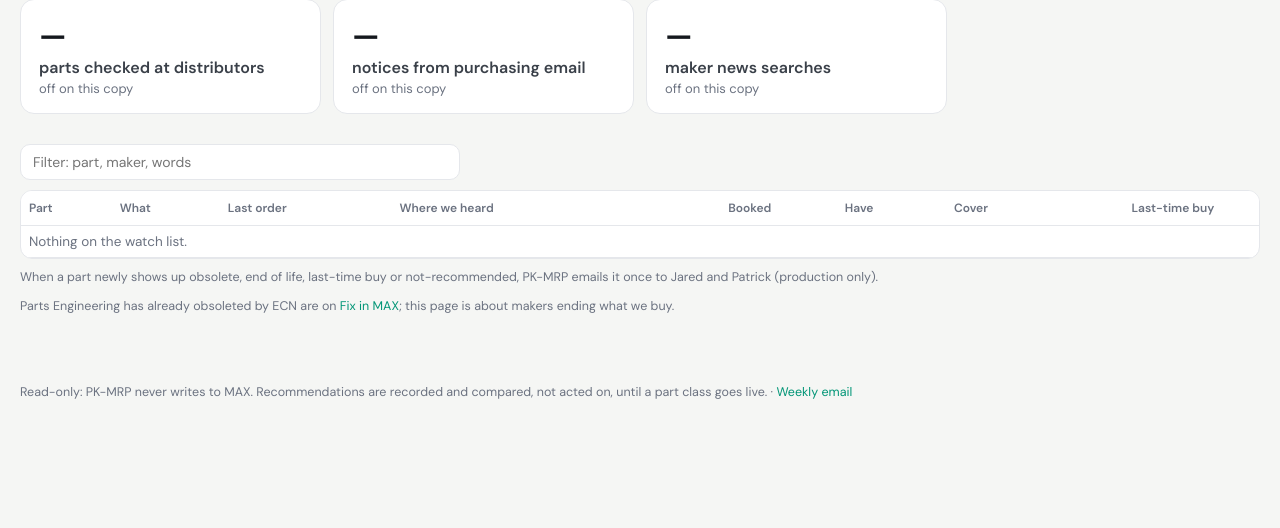
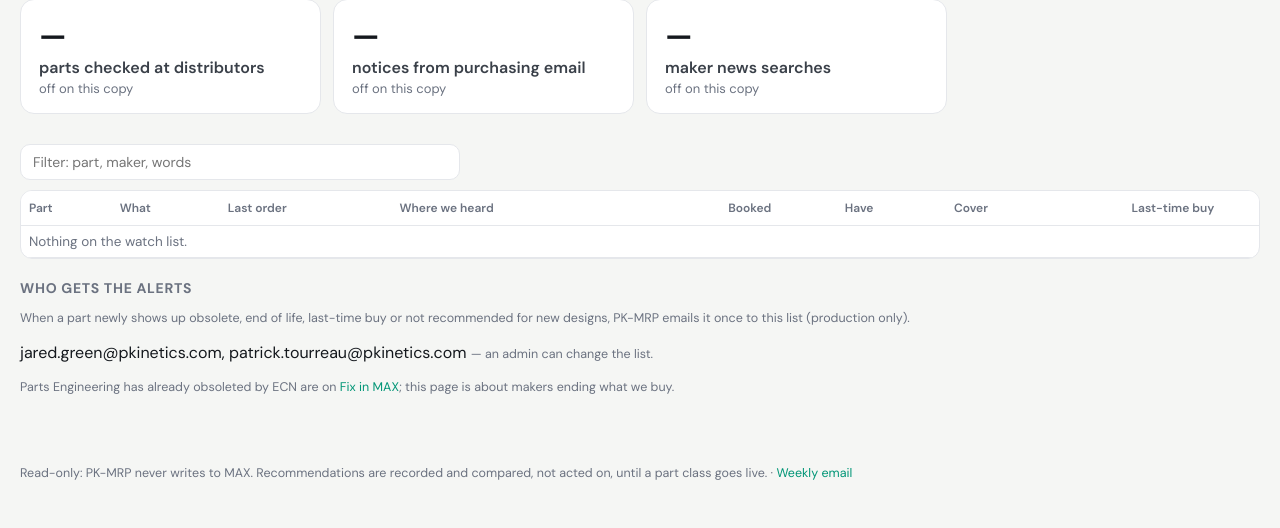
Before and after one commit to jaredPK1/PK-MRP, a Flask app: page /eol in a window 1280 px wide. Shown: the part 272-800 px from the top of the page. Run offline with Flask 3, Linux system fonts and the light colour scheme.

Commit message:
EOL alerts: choose who gets them on the EOL watch page
Jared: Aaron, Rob and Chad should get these too, and he needs a way to set
who does. "Who gets the alerts" at the bottom of the EOL watch page, edited
by admins like the weekly email's list (PK addresses only), stored in
mrp_settings eol_alert_recipients. Set to Jared, Patrick, Chad, Rob, Aaron.

Co-Authored-By: Claude Opus 5.5 <noreply@anthropic.com>

```diff
--- a/pkmrp/web/app.py
+++ b/pkmrp/web/app.py
@@ -574,11 +574,36 @@ def create_app():
         items = [i for i in data["items"] if eol_key(i) not in reviewed]
         done = [dict(i, review=reviewed[eol_key(i)]) for i in data["items"] if eol_key(i) in reviewed]
         snap = snapshot.load_latest()
+        from ..db import store
+        from ..integrations.eol_alert import DEFAULT_RECIPIENTS, RECIPIENTS_KEY
+
+        try:
+            alert_to = store.get_setting(ops_engine(), RECIPIENTS_KEY, DEFAULT_RECIPIENTS)
+        except Exception:  # noqa: BLE001 -- show the default the alert would fall back to
+            alert_to = DEFAULT_RECIPIENTS
         return render_template(
             "eol.html", snap=snap, items=items, done=done, research=(snap or {}).get("research") or {},
             key_of=eol_key, reviewable=signed_in() and error is None, error=error,
-            saved=request.args.get("saved"),
+            saved=request.args.get("saved"), alert_to=alert_to or [], editable=can_edit(),
         )
+
+    @app.post("/eol/recipients")
+    def eol_recipients():
+        from ..db import store
+        from ..integrations.eol_alert import RECIPIENTS_KEY
+
+        if not can_edit():
+            abort(403)
+        emails = sorted({
+            e.strip().lower() for e in re.split(r"[\s,;]+", request.form.get("emails", ""))
+            if e.strip()
+        })
+        bad = [e for e in emails if not e.endswith(("@pkinetics.com", "@photonkinetics.com"))]
+        if bad:
+            abort(400, f"Only PK addresses: {', '.join(bad)}")
+        who = request.headers.get("X-Auth-Request-Email", "") or "unknown"
+        store.put_setting(ops_engine(), RECIPIENTS_KEY, emails, who)
+        return redirect(url_for("eol_page") + "#alerts")
 
     @app.post("/review/<name>")
     def review_save(name):
--- a/pkmrp/web/templates/eol.html
+++ b/pkmrp/web/templates/eol.html
@@ -41,6 +41,16 @@
 <div class="table-tools"><input type="search" class="table-filter" placeholder="Filter: part, maker, words" aria-label="Filter"><span class="muted small filter-count"></span></div>
 {{ eol_table(items) }}
 {% if done %}<details class="small-gap"><summary class="muted">Reviewed · {{ done|length }}</summary>{{ eol_table(done) }}</details>{% endif %}
-{% set al = r.eol_alert or {} %}<p class="foot-note">When a part newly shows up obsolete, end of life, last-time buy or not-recommended, PK-MRP emails it once to Jared and Patrick (production only){% if al.state == 'error' %} — <span class="late-text">the last alert failed: {{ al.error }}</span>{% endif %}.</p>
+{% set al = r.eol_alert or {} %}
+<section class="weekly-controls" id="alerts">
+  <h3 class="steps-h">Who gets the alerts</h3>
+  <p class="muted small">When a part newly shows up obsolete, end of life, last-time buy or not recommended for new designs, PK-MRP emails it once to this list (production only).{% if al.state == 'error' %} <span class="late-text">The last alert failed: {{ al.error }}</span>{% elif al.sent %} Last run emailed {{ al.sent }} part{{ 's' if al.sent != 1 }}.{% endif %}</p>
+  {% if editable %}
+  <form method="post" action="{{ script_root }}/eol/recipients" class="note-form">
+    <textarea name="emails" rows="3" cols="70" aria-label="EOL alert recipients">{{ alert_to|join(', ') }}</textarea>
+    <button class="btn">Save</button> <span class="muted small">PK emails, separated by commas or new lines.</span>
+  </form>
+  {% else %}<p>{{ alert_to|join(', ') }} <span class="muted small">— an admin can change the list.</span></p>{% endif %}
+</section>
 <p class="foot-note">Parts Engineering has already obsoleted by ECN are on <a href="{{ script_root }}/fix-max">Fix in MAX</a>; this page is about makers ending what we buy.</p>
 {% endblock %}
--- a/pkmrp/web/templates/training.html
+++ b/pkmrp/web/templates/training.html
@@ -41,7 +41,7 @@
     <dt>Lead times</dt><dd><b>Which numbers in MAX are wrong?</b> Where MAX's stored lead time is more than 25% off what the part really takes, with a proposed value and a CSV to key in. It's a data clean-up page — nothing to buy. <span class="who">Whoever maintains part data, quarterly.</span></dd>
     <dt>Fix in MAX</dt><dd>Everything in MAX still naming a part an ECN obsoleted: order lines (Order Admin), forecast entries (planning), released work orders and live BOMs (Engineering, through an ECN), plus order lines on parts an open ECN will obsolete. "Change to" is the part the same ECN released, or a replacement already set in PK-MRP. Download the CSV for a bulk change. Rows drop off by themselves once MAX is corrected. <span class="who">Order Admin and planning, weekly; Tim for bulk changes.</span></dd>
     <dt>Sourcing ideas</dt><dd><b>Where would buying differently save money or build hours?</b> Switch vendor (cheaper, and not worse on on-time % or returns — a gap over 2.5x is marked <i>check scope</i>, usually raw vs finished or bare vs assembled), quoted price breaks, build-it-here (the hours that still break even at $171/h), buy-it-instead (and quote long builds when hours are the constraint), vendors to negotiate with, catalog prices from DigiKey/Mouser/Octopart once keys are in, and standard costs to fix (CSV). Dollars are a year at a year's quantity. <span class="who">Buyers and Chad, weekly.</span></dd>
-    <dt>EOL watch</dt><dd><b>Which parts are makers ending, and what should we buy before they go?</b> From distributor lifecycle status, PCN/EOL emails in the purchasing mailbox (read by Claude) and a weekly maker news search, matched to our parts by manufacturer part number. Shows where each is used, booked demand, cover and a last-time-buy quantity (booked + 2 years, less stock and POs). Engineering obsoletes are on Fix in MAX instead. A part newly found obsolete, end of life, last-time buy or NRND is emailed once to Jared and Patrick. <span class="who">Buyers, Engineering, Jared.</span></dd>
+    <dt>EOL watch</dt><dd><b>Which parts are makers ending, and what should we buy before they go?</b> From distributor lifecycle status, PCN/EOL emails in the purchasing mailbox (read by Claude) and a weekly maker news search, matched to our parts by manufacturer part number. Shows where each is used, booked demand, cover and a last-time-buy quantity (booked + 2 years, less stock and POs). Engineering obsoletes are on Fix in MAX instead. A part newly found obsolete, end of life, last-time buy or NRND is emailed once to the list at the bottom of the EOL watch page (an admin edits it). <span class="who">Buyers, Engineering, Jared.</span></dd>
     <dt>Vendor prices</dt><dd><b>Are vendors raising prices on us, and where?</b> The same parts this year against last year — overall, per vendor and per part — from every PO receipt, per unit (packs converted), weighted by last year's quantities so volume and mix don't move it. Drill from a vendor to a part to every PO, open or received, with standard cost, PPV and invoice. The "Look at these" list flags price jumps, open POs over standard, parts cheaper from another vendor, vendor-wide increases and likely pack/each slips, biggest dollars first; mark each Reviewed with a note. (Mark's dashboard chains month to month instead; on lot-size-driven prices that drifts, so the numbers differ.) <span class="who">Jared, Chad, buyers — weekly.</span></dd>
     <dt>Weekly email</dt><dd>Fridays at 3 pm: the week in one page — plan movement, what was placed and confirmed in MAX, advice followed, next week's top five, housekeeping. <a href="{{ script_root }}/weekly">Preview it, send yourself a test, and (admins) set who gets it</a>. <span class="who">Jared, supply chain, leadership.</span></dd>
     <dt>Feedback</dt><dd>The feedback button (bottom right) sends a note or screenshot straight to PK Feedback — anything wrong, confusing or missing. <span class="who">Everyone.</span></dd>
--- a/pkmrp/web/whats_new.py
+++ b/pkmrp/web/whats_new.py
@@ -8,7 +8,7 @@ WHATS_NEW = (
     (
         "2026-10-30",
         "Email when a part goes obsolete",
-        "When the EOL watch newly finds a part obsolete, end of life, last-time buy or not recommended for new designs, PK-MRP emails it once to Jared and Patrick: the part, where we heard it (with a link), where it's used, booked demand, stock and cover, and the last-time-buy quantity. DigiKey and Mouser lifecycle checks are live; supplier emails and maker news join once their access is set up.",
+        "When the EOL watch newly finds a part obsolete, end of life, last-time buy or not recommended for new designs, PK-MRP emails it once (Jared, Patrick, Chad, Rob and Aaron to start; an admin changes the list at the bottom of the EOL watch page): the part, where we heard it (with a link), where it's used, booked demand, stock and cover, and the last-time-buy quantity. DigiKey and Mouser lifecycle checks are live; supplier emails and maker news join once their access is set up.",
     ),
     (
         "2026-10-30",
```
